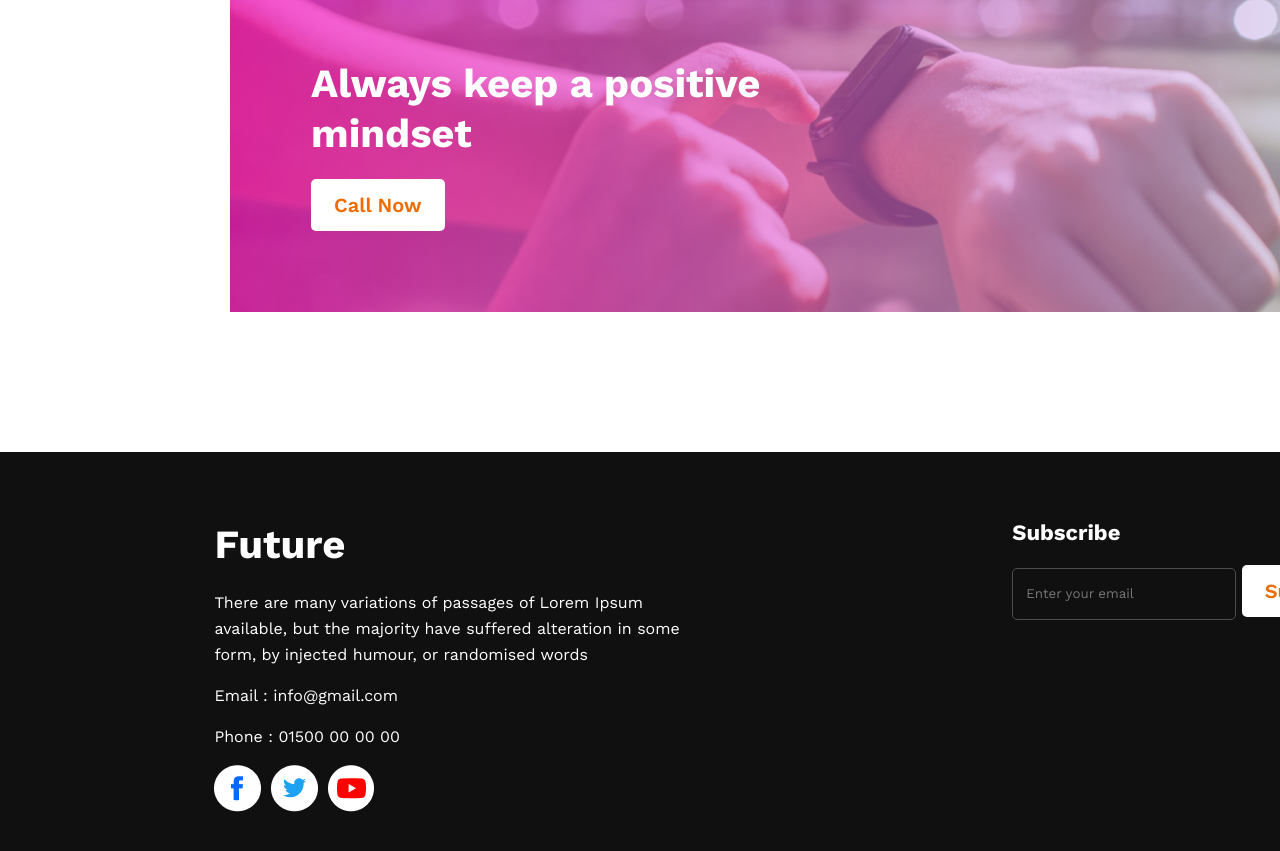
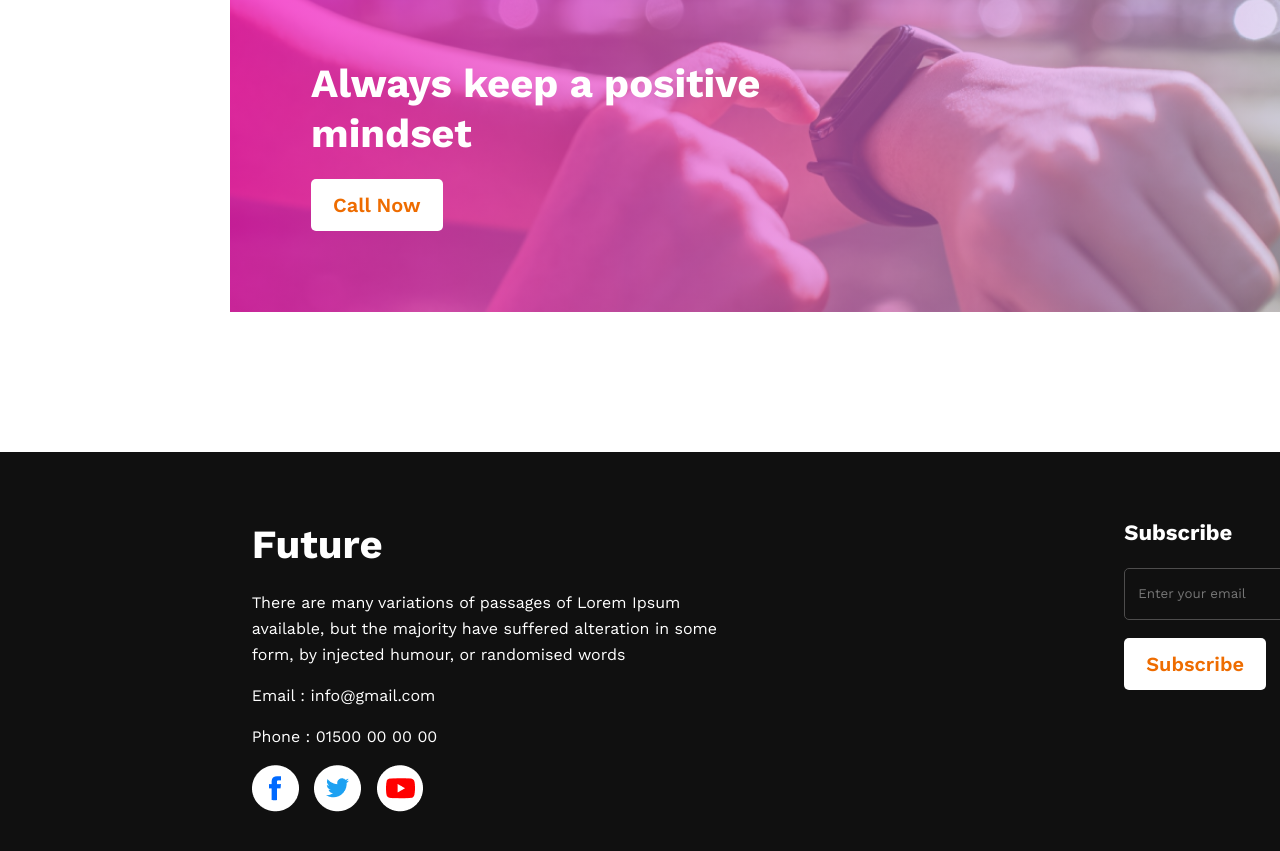
Before and after one commit to webashraf/new-year-new-me-project, a plain HTML site: page index.html in a window 1280 px wide. Shown: the part 2550-3401 px from the top of the page. Drawn offline with nearby package versions, Linux system fonts and the light colour scheme.

Commit message:
Add final rivew codes

```diff
--- a/index.html
+++ b/index.html
@@ -120,8 +120,9 @@
                 <p class="defoult-p">Email : info@gmail.com</p>
                 <p class="defoult-p">Phone : 01500 00 00 00</p>
                 <div class="icon-box">
-                    <img src="./images/icons/fb.png" alt="facebook"><img src="./images/icons/twitter.png"
-                        alt="twitter"><img src="./images/icons/youtube.png" alt="youtube">
+                    <a href="#"><img src="./images/icons/fb.png" alt="facebook"></a>
+                    <a href="#"><img src="./images/icons/twitter.png" alt="twitter"></a>
+                    <a href="#"><img src="./images/icons/youtube.png" alt="youtube"></a>
                 </div>
             </div>
             <div class="footer-subscribe">
--- a/style.css
+++ b/style.css
@@ -13,13 +13,14 @@ section{
     margin: 140px auto;
 }
 .primary-button {
-    padding: 14px 23px;
+    padding: 14px 22px;
     border: none;
     border-radius: 5px;
     color: #ee6c00;
     font-size: 20px;
     font-weight: 600;
     background-color: #ffff;
+    display: block;
 }
 .primary-button2{
     padding: 14px 23px;
@@ -166,7 +167,7 @@ header{
     width: 196px;
     border: 1px solid #4e4d4d;
     border-radius: 5px;
-    margin: 23px 0px 10px 0px;
+    margin: 23px 0px 18px 0px;
     padding: 13px;
     background-color: #101010;
 }
```
